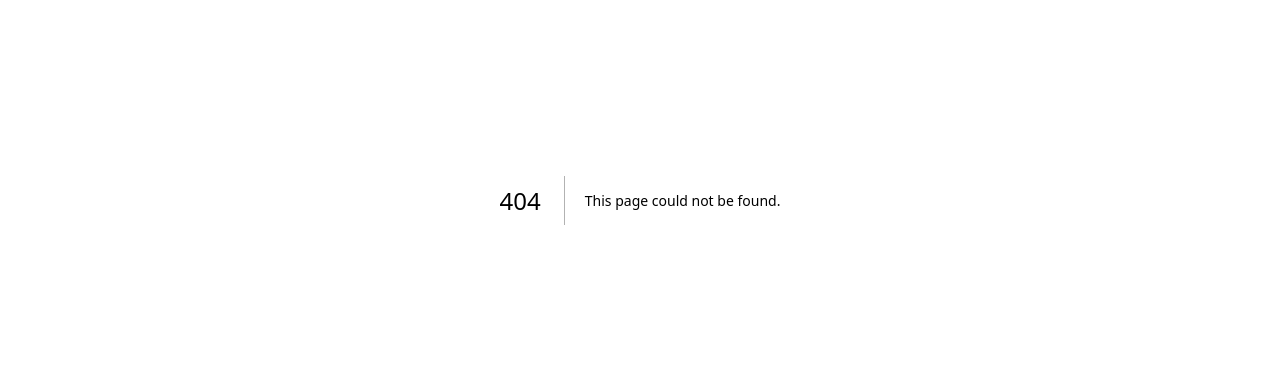
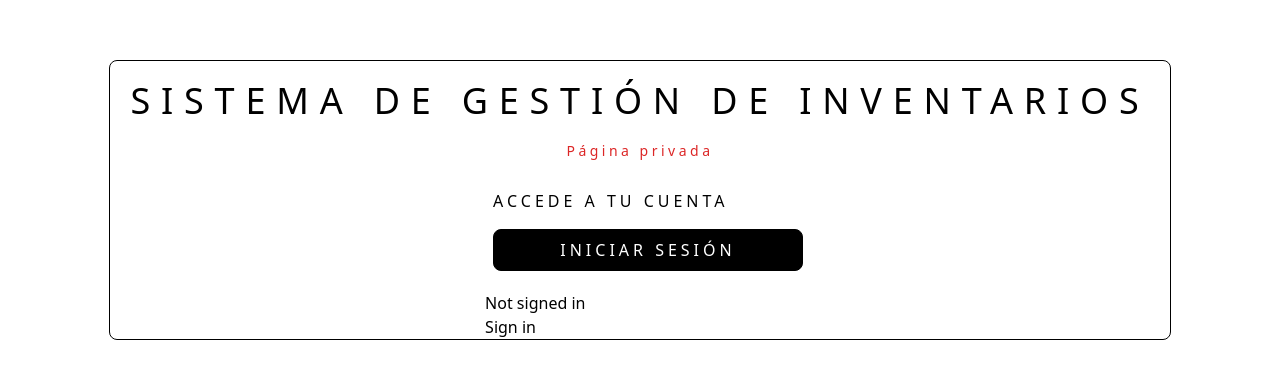
Before and after one commit to mariarua/project-final-inge-web, a Next.js app: page /login in a window 1280 px wide. Before the commit this address had no page. Shown: the part 200-578 px from the top of the page. Built offline with nearby package versions, Linux system fonts and the light colour scheme; no server answers.

Commit message:
Create page login

```diff
--- /dev/null
+++ b/pages/login/index.tsx
@@ -0,0 +1,27 @@
+import LoginBtn from "@/components/auth/LoginBtn";
+import React from "react";
+
+const Login = () => (
+  <div className="w-max-[800px] flex h-screen items-center justify-center">
+    <div className="flex flex-col items-center justify-center rounded-lg border-[1px] border-solid border-black">
+      <h1 className="p-5 text-4xl font-thin uppercase tracking-[0.3em] w-max-[600px]">
+        Sistema de gestión de inventarios
+      </h1>
+      <div className="">
+        <h6 className="mb-5 max-w-xs px-2 text-center text-sm font-thin tracking-[0.25em] text-red-600">
+          Página privada
+        </h6>
+        <h3 className="p-2 uppercase tracking-[0.25em]">Accede a tu cuenta</h3>
+        <button
+          type="submit"
+          className="m-2 mb-5 w-full rounded-lg border-[1px] border-solid border-black bg-black p-2 text-center uppercase tracking-[0.25em] text-white first-letter:rounded-lg hover:bg-white hover:text-black"
+        >
+          Iniciar sesión
+        </button>
+        <LoginBtn />
+      </div>
+    </div>
+  </div>
+);
+
+export default Login;
```
